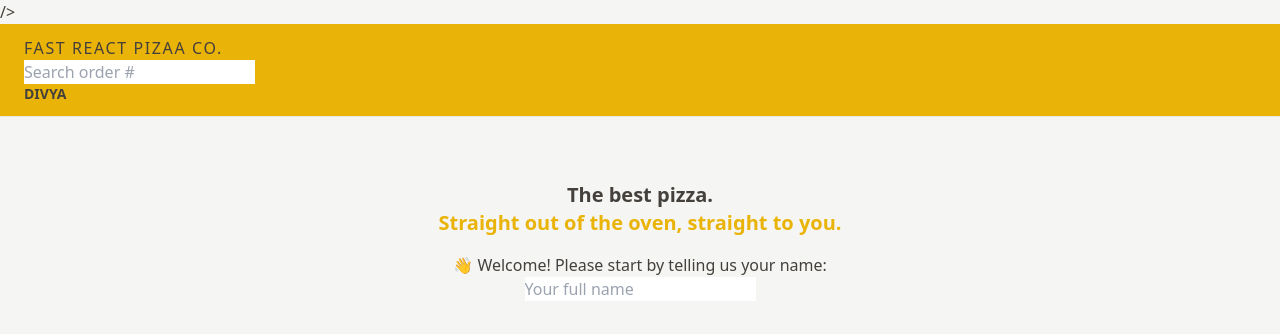
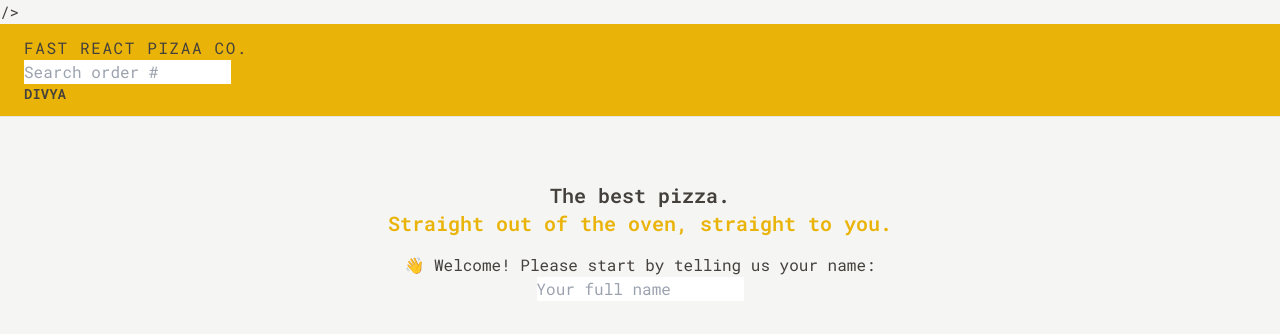
Before and after one commit to divyamotghare/fast-react-pizza, a React (Vite) app: page / in a window 1280 px wide. Shown: the top 334 px of the page. Built offline with nearby package versions, Linux system fonts and the light colour scheme.

Commit message:
needed to add theme and extend

```diff
--- a/tailwind.config.js
+++ b/tailwind.config.js
@@ -1,8 +1,15 @@
 /** @type {import('tailwindcss').Config} */
 export default {
-  content: ["./index.html", "./src/**/*.{js,ts,jsx,tsx}"],
+  content: ['./index.html', './src/**/*.{js,ts,jsx,tsx}'],
   theme: {
-    extend: {},
+    fontFamily: {
+      sans: 'Roboto Mono, monospace',
+    },
+    extend: {
+      height: {
+        screen: '100dvh',
+      },
+    },
   },
   plugins: [],
 };
```
